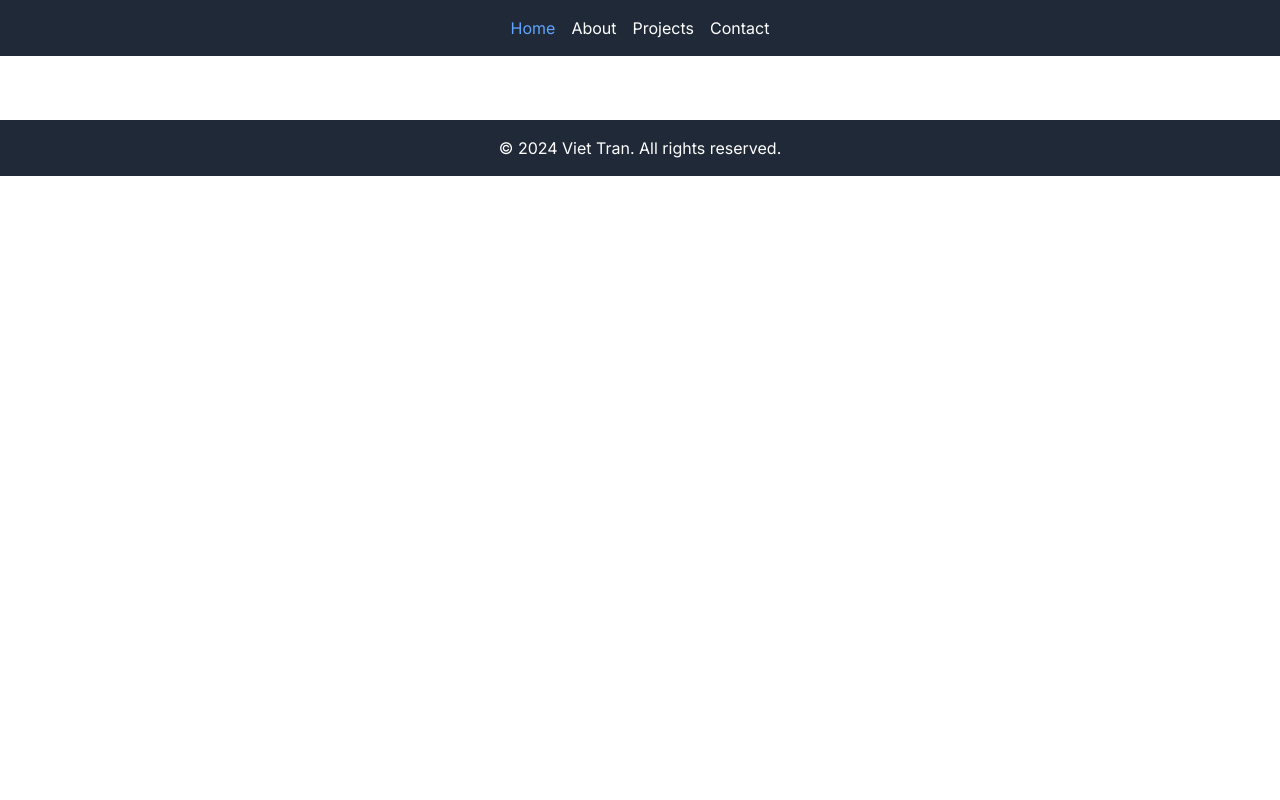
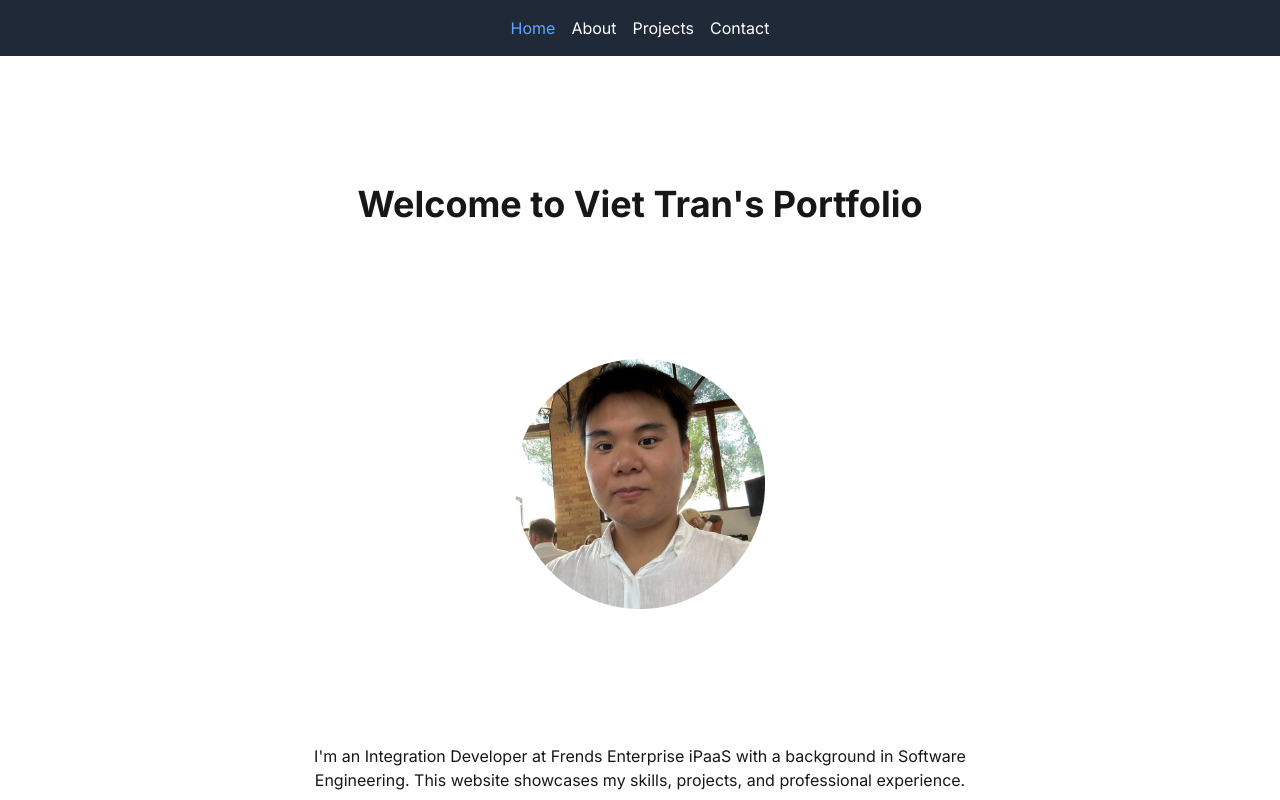
Before and after one commit to vieteri/viet-tran-portfolio, a Next.js app: page / in a window 1280 px wide. Shown: the top 800 px of the page. Built offline with nearby package versions, Linux system fonts and the light colour scheme.

Commit message:
Fix home page and footer problem

```diff
--- a/src/app/layout.tsx
+++ b/src/app/layout.tsx
@@ -1,5 +1,7 @@
+
 import type { Metadata } from 'next';
-import { Inter } from 'next/font/google';
+import { Inter } from
+ 'next/font/google';
 import './globals.css';
 import Navigation from '@/components/Navigation';
 
@@ -17,11 +19,11 @@ export default function RootLayout({
 }) {
   return (
     <html lang="en">
-      <body className={inter.className}>
+      <body className={`${inter.className} min-h-screen flex flex-col`}> {/* Add min-h-screen and flex flex-col */}
         <header>
           <Navigation />
         </header>
-        <main className="container mx-auto px-4 py-8">
+        <main className="container mx-auto px-4 py-8 flex-grow"> {/* Add flex-grow to main */}
           {children}
         </main>
         <footer className="bg-gray-800 text-white p-4 text-center">
--- a/src/app/page.tsx
+++ b/src/app/page.tsx
@@ -2,8 +2,7 @@
 import Image from 'next/image'
 
 export default function Home() {
-  return
- (
+  return (
     <main className="flex min-h-screen flex-col items-center justify-between p-24">
       <h1 className="text-4xl font-bold">Welcome to Viet Tran&apos;s Portfolio</h1>
       <Image src="/viet.png" alt="Viet Tran" width={250} height={250} />
```
